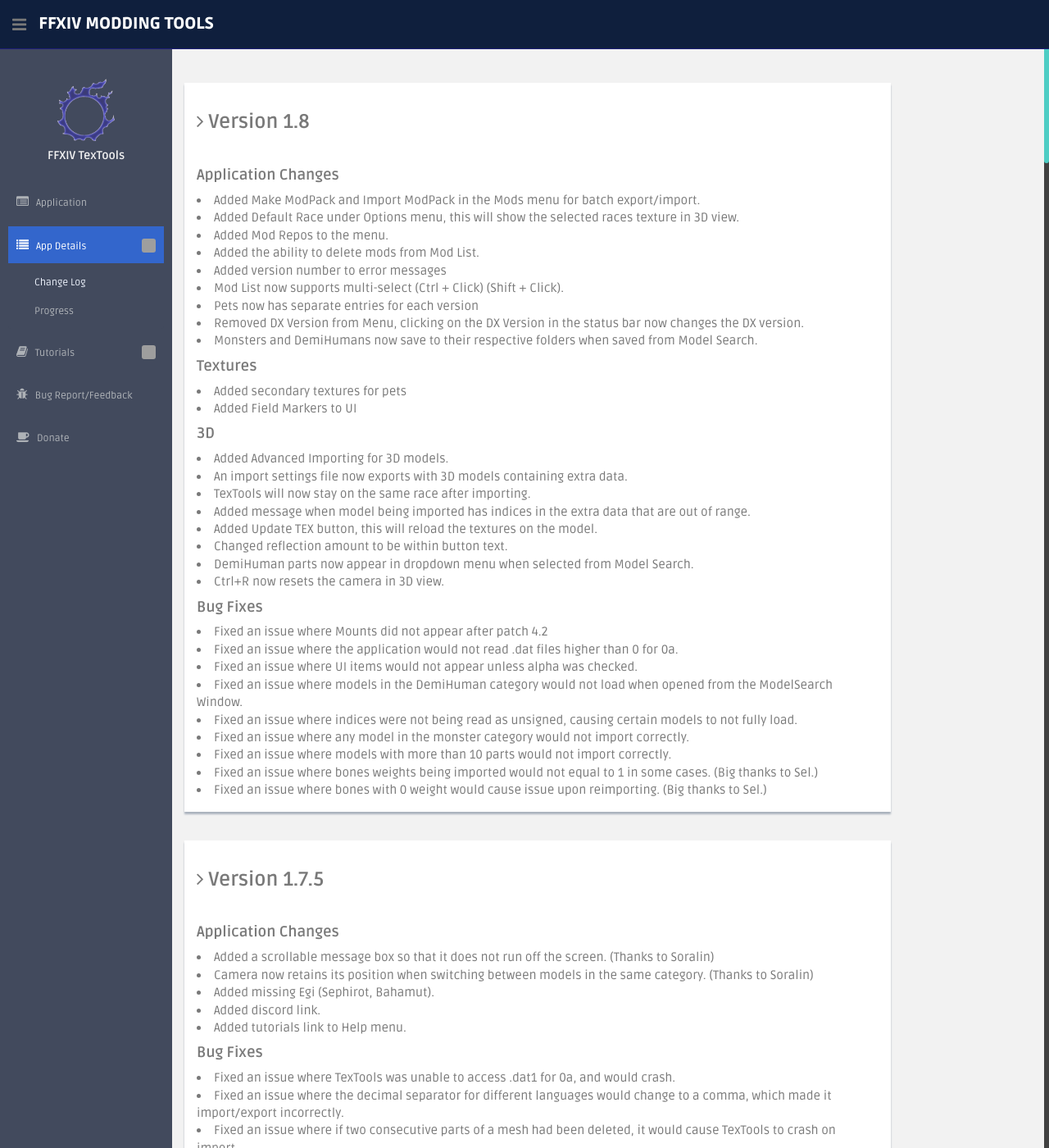
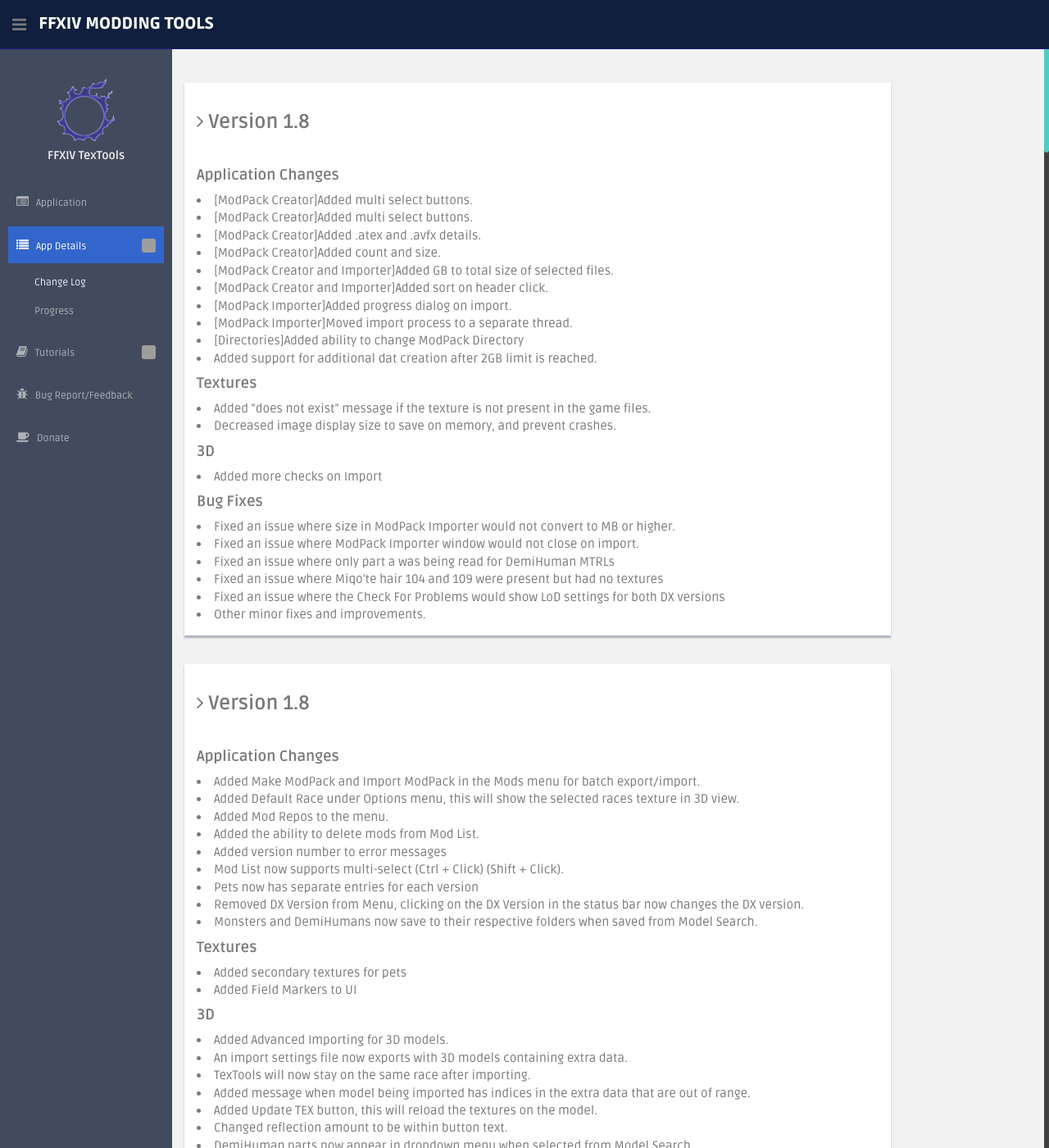
Before and after one commit to liinko/FFXIVTexToolsWeb, a Jekyll site: the page built from change_log.html, in a window 1280 px wide and 1400 px high. Shown: the whole window at 82% size. Built offline with Jekyll 4.4.1, drawn with Linux system fonts in a browser that asks for light colours; grey boxes are pictures that could not be loaded.

Commit message:
update to 1.8.5

```diff
--- a/change_log.html
+++ b/change_log.html
@@ -2,6 +2,38 @@
 layout: default
 title: Change_Log
 ---
+<div class="col-lg-10 main-chart">
+    <div class="showback">
+        <h3><i class="fa fa-angle-right"></i> <b>Version 1.8</b></h3><br/>
+
+        <h4><b>Application Changes</b></h4>
+        <li>[ModPack Creator]Added multi select buttons.</li>
+        <li>[ModPack Creator]Added multi select buttons.</li>
+        <li>[ModPack Creator]Added .atex and .avfx details.</li>
+        <li>[ModPack Creator]Added count and size.</li>
+        <li>[ModPack Creator and Importer]Added GB to total size of selected files.</li>
+        <li>[ModPack Creator and Importer]Added sort on header click.</li>
+        <li>[ModPack Importer]Added progress dialog on import.</li>
+        <li>[ModPack Importer]Moved import process to a separate thread.</li>
+        <li>[Directories]Added ability to change ModPack Directory</li>
+        <li>Added support for additional dat creation after 2GB limit is reached.</li>
+
+        <h4><b>Textures</b></h4>
+        <li>Added "does not exist" message if the texture is not present in the game files.</li>
+        <li>Decreased image display size to save on memory, and prevent crashes.</li>
+
+        <h4><b>3D</b></h4>
+        <li>Added more checks on Import</li>
+
+        <h4><b>Bug Fixes</b></h4>
+        <li>Fixed an issue where size in ModPack Importer would not convert to MB or higher.</li>
+        <li>Fixed an issue where ModPack Importer window would not close on import.</li>
+        <li>Fixed an issue where only part a was being read for DemiHuman MTRLs</li>
+        <li>Fixed an issue where Miqo'te hair 104 and 109 were present but had no textures</li>
+        <li>Fixed an issue where the Check For Problems would show LoD settings for both DX versions</li>
+        <li>Other minor fixes and improvements.</li>
+    </div><!--/showback -->
+</div>
 <div class="col-lg-10 main-chart">
     <div class="showback">
         <h3><i class="fa fa-angle-right"></i> <b>Version 1.8</b></h3><br/>
--- a/index.html
+++ b/index.html
@@ -7,7 +7,7 @@
 <div class="col-lg-8 main-chart">
     <div class="showback">
         <p>
-            <h1><b>FFXIV TexTools 2 v1.8</b></h1>
+            <h1><b>FFXIV TexTools 2 v1.8.5</b></h1>
             An application used to modify the in-game textures for Final Fantasy XIV, done by exporting and importing Direct Draw Surface files.<br/>
             <br/>
 
```
Also changed, not shown: _includes/sideupdates.html (+11 -1 lines).
